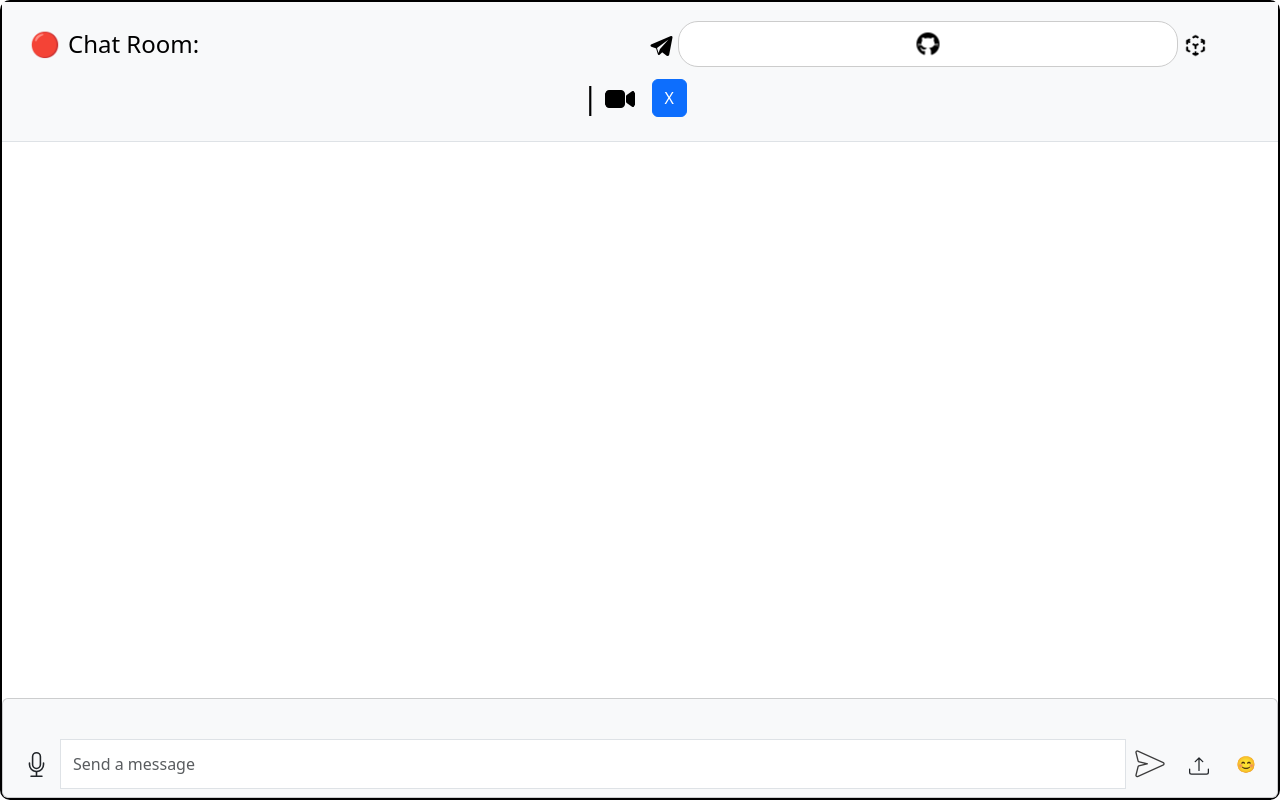
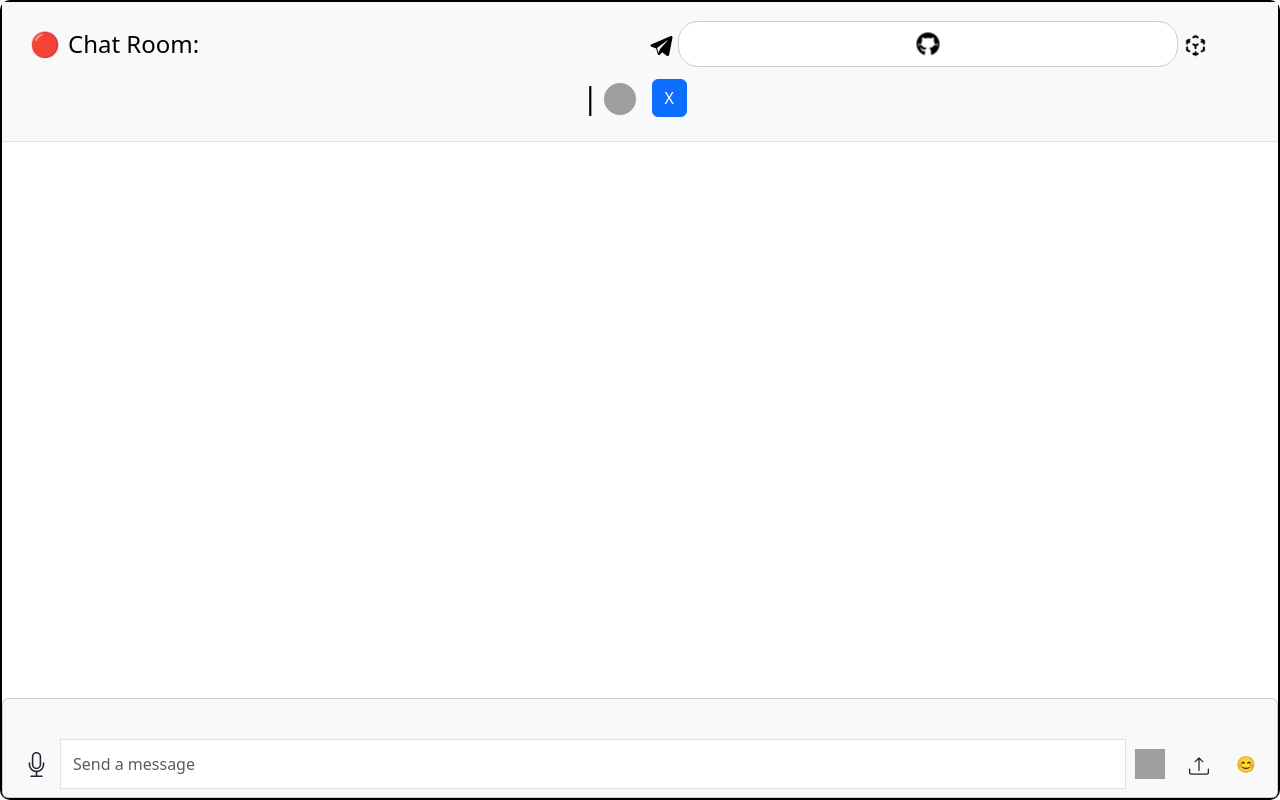
Before and after one commit to MatveyPrisaznuk/chat-roulette, a Flask app: template templates/room.html in a window 1280 px wide. Run offline with Flask 3, Linux system fonts and the light colour scheme; the template is opened without the code that fills it, so the values that code supplies are empty; some libraries are stand-ins or nearby versions; grey boxes are pictures that could not be loaded.

Commit message:
Standart

```diff
--- a/main.py
+++ b/main.py
@@ -3,10 +3,16 @@ from flask_socketio import join_room, leave_room, send, SocketIO
 from string import ascii_uppercase
 import random
 
-app = Flask(__name__)
+# ↑ imports (important)
+
+
+# -------
+
+app = Flask(__name__) # ← create an instance of this class
 socketio = SocketIO(app)
 app.secret_key = 'secret_key'
 
+# -------
 
 
 text = [
@@ -16,11 +22,15 @@ text = [
     'We are not responsible for any damage caused by you.'
 ]
 
+# ↑ my list for home.html
+
 @app.route('/video')
 def video():
- return render_template('video.html')
+ return render_template('video.html') # ← return html page, function create and create page adress
 
 rooms = {}
+
+# -------
 
 def generate_unique_code(length):
     while True:
@@ -31,7 +41,10 @@ def generate_unique_code(length):
         if code not in rooms:
             break
 
-    return code
+    return code # ← function, that returns random code for room.html
+
+# -------
+
 
 @app.route("/", methods=["POST", "GET"])
 def home():
@@ -65,6 +78,9 @@ def home():
 
     return render_template("home.html",text=random_text)
 
+# -------
+
+
 @app.route("/room")
 def room():
     room = session.get("room")
@@ -72,6 +88,9 @@ def room():
         return redirect(url_for("home"))
 
     return render_template("room.html", code=room, messages=rooms[room]["messages"])
+
+# -------
+
 
 @socketio.on("message")
 def message(data):
@@ -86,6 +105,9 @@ def message(data):
     send(content, to=room)
     rooms[room]["messages"].append(content)
     print(f"{session.get('name')} said: {data['data']}")
+
+# -------
+
 
 @socketio.on("connect")
 def connect(auth):
@@ -102,6 +124,10 @@ def connect(auth):
     rooms[room]["members"] += 1
     print(f"{name} joined room {room}")
 
+
+# -------
+
+
 @socketio.on("disconnect")
 def disconnect():
     room = session.get("room")
@@ -117,7 +143,7 @@ def disconnect():
     print(f"{name} has left the room {room}")
 
 
-
+# -------
 
 if __name__ == "__main__":
     socketio.run(app, debug=True)
--- a/templates/room.html
+++ b/templates/room.html
@@ -200,7 +200,7 @@
           </div>
 
           <a href="video" class="d-inline-flex align-items-center me-2">
-            <img src="{{ url_for('static', filename='image/videocam.png') }}" alt="" width="32" height="32" class="rounded-circle me-2" style="margin-top: 2.5px;">
+            <img src="https://img.icons8.com/external-tanah-basah-glyph-tanah-basah/48/external-video-camera-video-and-movie-tanah-basah-glyph-tanah-basah.png" alt="" width="32" height="32" class="rounded-circle me-2" style="margin-top: 2.5px;">
         </a>
 
           <a class="btn btn-primary d-inline-flex align-items-center me-3" type="button" href="/">
@@ -273,7 +273,7 @@
 
       <button type="submit" class="btn btn-secondary3" style="width: 50px; height: 50px; display: flex; align-items: center; justify-content: center;">
         <div>
-            <img src="{{ url_for('static', filename='image/send.png') }}" alt="" width="32" height="32">
+          <img width="30" height="30" src="https://img.icons8.com/ios-glyphs/30/sent.png" alt="sent">
         </div>
     </button>
 
```
Also changed, not shown: static/image/send.png (deleted), static/image/videocam.png (deleted).
